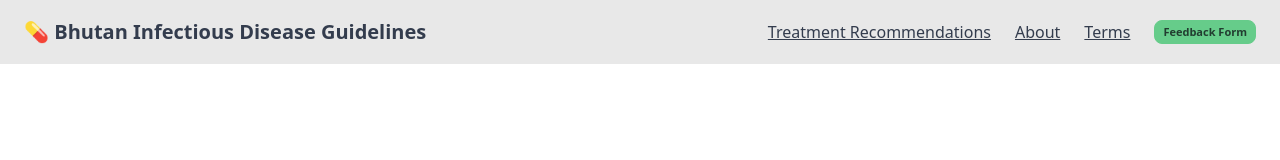
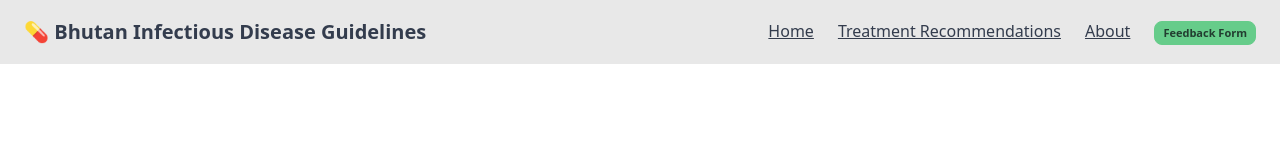
Before and after one commit to pselvana/menlam, a SvelteKit app: page / in a window 1280 px wide. Shown: the top 160 px of the page. Built offline with nearby package versions, Linux system fonts and the light colour scheme.

Commit message:
Fix form. Return home and remove terms link on header.

```diff
--- a/src/routes/+layout.svelte
+++ b/src/routes/+layout.svelte
@@ -3,14 +3,13 @@
 </script>
 
 <div class="min-h-screen flex flex-col">
-
 	<div class="navbar bg-base-200 px-6">
 		<div class="flex-1 text-xl font-bold"><a href="/">💊 Bhutan Infectious Disease Guidelines</a></div>
 		<div class="flex gap-6">
+			<a href="/" class="link">Home</a>
 			<a href="/treatments" class="link">Treatment Recommendations</a>
 			<a href="/about" class="link">About</a>
-			<a href="/terms" class="link">Terms</a>
-			<div class="btn btn-primary btn-xs">Feedback Form</div>
+			<a href="https://forms.gle/Ks47wkzBgDkZpwcVA" class="link"><div class="btn btn-primary btn-xs">Feedback Form</div></a>
 		</div>
 	</div>
 
```
